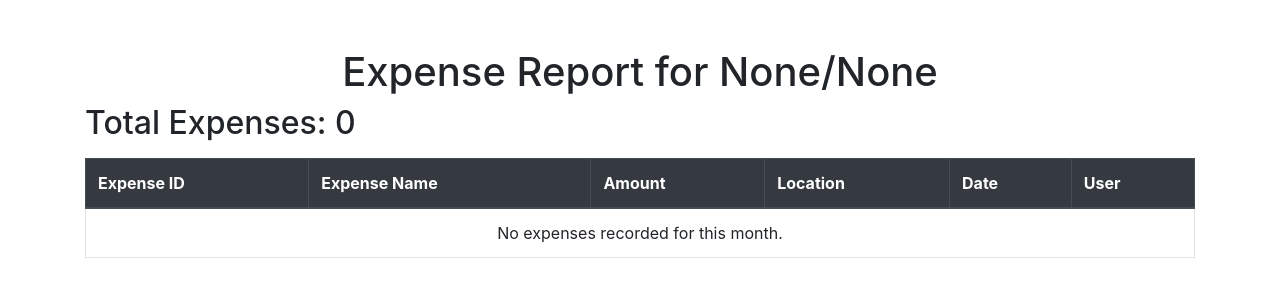
After one commit to CodeWithShaima/EntryVault, a Django app: page /monthly-expense-report/ in a window 1280 px wide. The commit adds this page. Shown: the top 300 px of the page. Run offline with Django 5.2, Linux system fonts and the light colour scheme; a user stored in the database is signed in; some libraries are stand-ins or nearby versions.

Commit message:
Add untracked files and changes

```diff
--- a/app1/views.py
+++ b/app1/views.py
@@ -6,7 +6,12 @@ from django.contrib.auth.decorators import login_required
 from .forms import UsersForm, NewExpenseForm
 from django.contrib.auth.decorators import user_passes_test
 from .models import NewExpense
+#from django.http import JsonResponse
+
 from django.db.models import Sum
+from django.utils import timezone
+from django.contrib.auth.decorators import login_required
+
 
 @login_required(login_url='login')
 def HomePage(request):
@@ -53,24 +58,23 @@ def LoginPage(request):
     return render(request, 'login.html')
 
 
+##########################################################################################################################
 
 
 def UserDashboard(request):
     return render(request, 'UsersDashboard/user_dashboard.html')
 
 
+
+#this shows the expense list in users portal
 @login_required
 def ViewExpenses(request):
-    # Render the view_expenses.html template
     expenses = NewExpense.objects.filter(user=request.user)
-
     return render(request, 'UsersDashboard/user_expenses.html', {'expenses': expenses})
 
 
 
-
-#for user_dashboard adding expense function
-
+#through this user can add expense in the users portal
 @login_required
 def user_addexpense(request):
     if request.method == 'POST':
@@ -83,40 +87,52 @@ def user_addexpense(request):
             return redirect('user_dashboard')  # Redirect to user dashboard after saving
     else:
         form = NewExpenseForm()  # Initialize the form for GET request
+    return render(request, 'UsersDashboard/user_addexpenses.html', {'form': form})
 
-    # Render the form again if the request method is GET or the form is not valid
-    return render(request, 'UsersDashboard/user_addexpenses.html', {'form': form})
+@login_required
+def edit_expense(request, expense_id):
+    expense = get_object_or_404(NewExpense, expenseid=expense_id)
+    if request.method == 'POST':
+        form = NewExpenseForm(request.POST, instance=expense)
+        if form.is_valid():
+            form.save()
+            return redirect('user_expenses')  # Redirect to the correct URL for the expense list page
+    else:
+        form = NewExpenseForm(instance=expense)
+    return render(request, 'user_editexpenses.html', {'form': form})
 
 
 
+@login_required
+def delete_expense(request, expense_id):
+    expense = get_object_or_404(NewExpense, expenseid=expense_id)
 
+    if request.method == 'POST':  # Confirming the delete action
+        expense.delete()
+        return redirect('user_expense')  # Redirect to the list of expenses
 
-
-
-def ViewProfile(request):
-    # Render the view_profile.html template
-    user = request.user
-    return render(request, 'UsersDashboard/user_profile.html', {'user': user})
-
-
+    return render(request, 'confirm_delete.html', {'expense': expense})
 
 
 
 
 
 def UserExpenseReport(request):
-    # Render the userexpense_report.html template
     return render(request, 'UsersDashboard/userexpense_report.html')
 
+def ViewProfile(request):
+    user = request.user
+    return render(request, 'UsersDashboard/user_profile.html', {'user': user})
 
-###################################################################################################################
+###############################################################################################################################################
+
+#ADMINS PORTAL
 
 #getting users list in admin page
 def Users(request):
 
     if not request.user.is_superuser:
         return redirect('home')
-
     form = UsersForm()
     data=User.objects.all()
     context={
@@ -202,31 +218,81 @@ def AddExpense(request):
 
 
 #expense report in admin portal
+# @login_required
+# def ExpenseReport(request):
+
+#     expenses = NewExpense.objects.all()
+#     total_expenses = int(expenses.aggregate(Sum('amount'))['amount__sum'] or 0)
+#     num_entries = expenses.count()
+#     num_employees = NewExpense.objects.count()
+#     expense_per_employee = int(total_expenses / num_employees) if num_employees > 0 else 0
+
+#     return render(request, 'expensereport.html', {
+#         'expenses': expenses,
+#         'total_expenses': total_expenses,
+#         'num_entries': num_entries,
+#         'num_employees': num_employees,
+#         'expense_per_employee': expense_per_employee,
+#     })
+
 @login_required
 def ExpenseReport(request):
-    # Check if the user is an admin
-    if request.user.is_staff:
-        # Admin sees all expenses
-        expenses = NewExpense.objects.all()
-    else:
-        # Regular user sees only their own expenses
-        expenses = NewExpense.objects.filter(user=request.user)
+    # Query all expenses
+    expenses = NewExpense.objects.all()
 
-    # Calculate tal_expenses = expenses.aggregate(Sum('amount'))['amount__sum'] or 0
+    # Calculate total expenses
+    total_expenses = int(expenses.aggregate(Sum('amount'))['amount__sum'] or 0)
+
+    # Get total number of expenses (entries) and total number of unique users
     num_entries = expenses.count()
+    num_employees = User.objects.count()  # Assuming all users are employees
+
+    # Average expense per employee
+    expense_per_employee = int(total_expenses / num_employees) if num_employees > 0 else 0
+
+    # Calculate expenses for the current month
+    current_month = timezone.now().month
+    current_year = timezone.now().year
+    current_month_expenses = expenses.filter(date__month=current_month, date__year=current_year)
+    total_current_month_expenses = int(current_month_expenses.aggregate(Sum('amount'))['amount__sum'] or 0)
+    average_current_month_expense = int(total_current_month_expenses / num_employees) if num_employees > 0 else 0
 
     return render(request, 'expensereport.html', {
         'expenses': expenses,
         'total_expenses': total_expenses,
         'num_entries': num_entries,
+        'num_employees': num_employees,
+        'expense_per_employee': expense_per_employee,
+        'total_current_month_expenses': total_current_month_expenses,
+        'average_current_month_expense': average_current_month_expense,
+        'current_month': current_month,      # Add this
+        'current_year': current_year,
     })
 
+@login_required
+def MonthlyExpenseReport(request):
+    # Get the month and year from query parameters (e.g., ?month=10&year=2024)
+    month = request.GET.get('month')
+    year = request.GET.get('year')
+
+    if month and year:
+        monthly_expenses = NewExpense.objects.filter(date__month=month, date__year=year)
+        total_monthly_expenses = int(monthly_expenses.aggregate(Sum('amount'))['amount__sum'] or 0)
+    else:
+        monthly_expenses = NewExpense.objects.none()  # Empty queryset if no month or year
+        total_monthly_expenses = 0
+
+    return render(request, 'monthlyexpensereport.html', {
+        'monthly_expenses': monthly_expenses,
+        'total_monthly_expenses': total_monthly_expenses,
+        'month': month,
+        'year': year,
+    })
 
 #logout logic
 def LogoutPage(request):
         logout(request)
         return redirect('login')
-
 
 
 
--- a/entryvault/urls.py
+++ b/entryvault/urls.py
@@ -30,6 +30,7 @@ urlpatterns = [
     path('expense/', views.Expense, name='expense'),  # Maps 'expense/' to expense view
     path('add-expense/', views.AddExpense, name='addexpense'),
     path('expense-report/', views.ExpenseReport, name='expensereport'),
+     path('monthly-expense-report/', views.MonthlyExpenseReport, name='monthlyexpensereport'),
 
     path('users/', views.Users, name='users'),
     path('delete/<int:id>', views.Delete_record, name='delete'),
@@ -38,7 +39,11 @@ urlpatterns = [
     #User Dashboard
     path('user/dashboard/', views.UserDashboard, name='user_dashboard'),
     path('user/view-expenses/', views.ViewExpenses, name='user_expenses'),
+    path('user/edit-expense/<int:expense_id>/', views.edit_expense, name='edit_expense'),
+    path('user/delete-expense/<int:expense_id>/', views.delete_expense, name='delete_expense'),
+
     path('user/add-expenses/', views.user_addexpense, name='user_addexpenses'),
     path('user/view-profile/', views.ViewProfile, name='user_profile'),
     path('user/userexpense-report/', views.UserExpenseReport, name='user_expensereport'),
+    path('expenses/report', views.ExpenseReport, name='expense_report'),
 ]
--- /dev/null
+++ b/templates/monthlyexpensereport.html
@@ -0,0 +1,45 @@
+<!DOCTYPE html>
+<html lang="en">
+<head>
+    <meta charset="UTF-8">
+    <meta name="viewport" content="width=device-width, initial-scale=1.0">
+    <title>Monthly Expense Report</title>
+    <link href="https://stackpath.bootstrapcdn.com/bootstrap/4.5.2/css/bootstrap.min.css" rel="stylesheet">
+</head>
+<body>
+    <div class="container mt-5">
+        <h1 class="text-center">Expense Report for {{ month }}/{{ year }}</h1>
+
+        <h2>Total Expenses: {{ total_monthly_expenses }}</h2>
+
+        <table class="table table-bordered mt-3">
+            <thead class="thead-dark">
+                <tr>
+                    <th>Expense ID</th>
+                    <th>Expense Name</th>
+                    <th>Amount</th>
+                    <th>Location</th>
+                    <th>Date</th>
+                    <th>User</th>
+                </tr>
+            </thead>
+            <tbody>
+                {% for expense in monthly_expenses %}
+                <tr>
+                    <td>{{ expense.expenseid }}</td>
+                    <td>{{ expense.expensename }}</td>
+                    <td>{{ expense.amount }}</td>
+                    <td>{{ expense.location }}</td>
+                    <td>{{ expense.date }}</td>
+                    <td>{{ expense.user.username }}</td>
+                </tr>
+                {% empty %}
+                <tr>
+                    <td colspan="6" class="text-center">No expenses recorded for this month.</td>
+                </tr>
+                {% endfor %}
+            </tbody>
+        </table>
+    </div>
+</body>
+</html>
```
Also changed, not shown: templates/UsersDashboard/user_editexpense.html (added, +18 -0 lines), templates/UsersDashboard/user_expenses.html (+6 -1 lines), templates/expensereport.html (+99 -2 lines).
